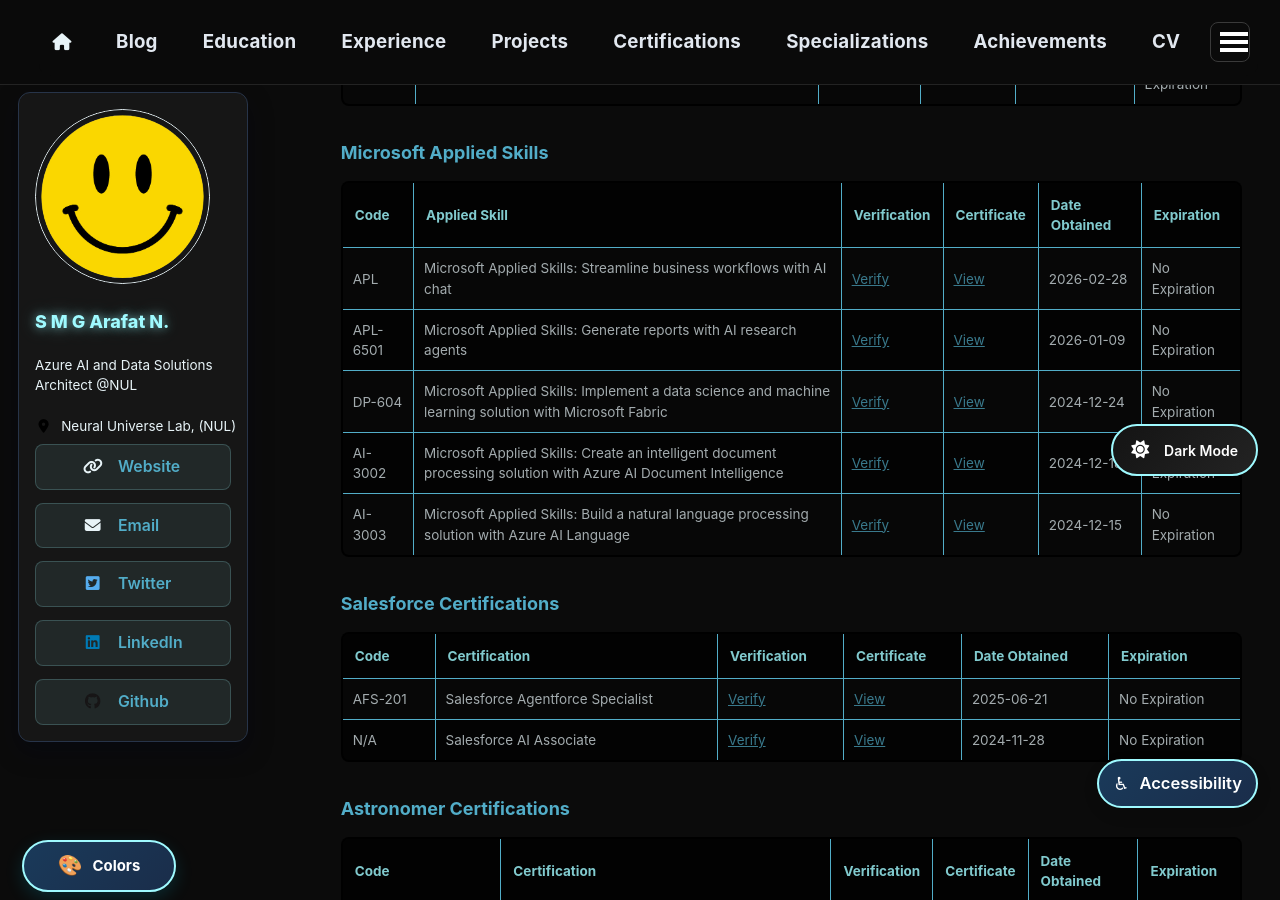
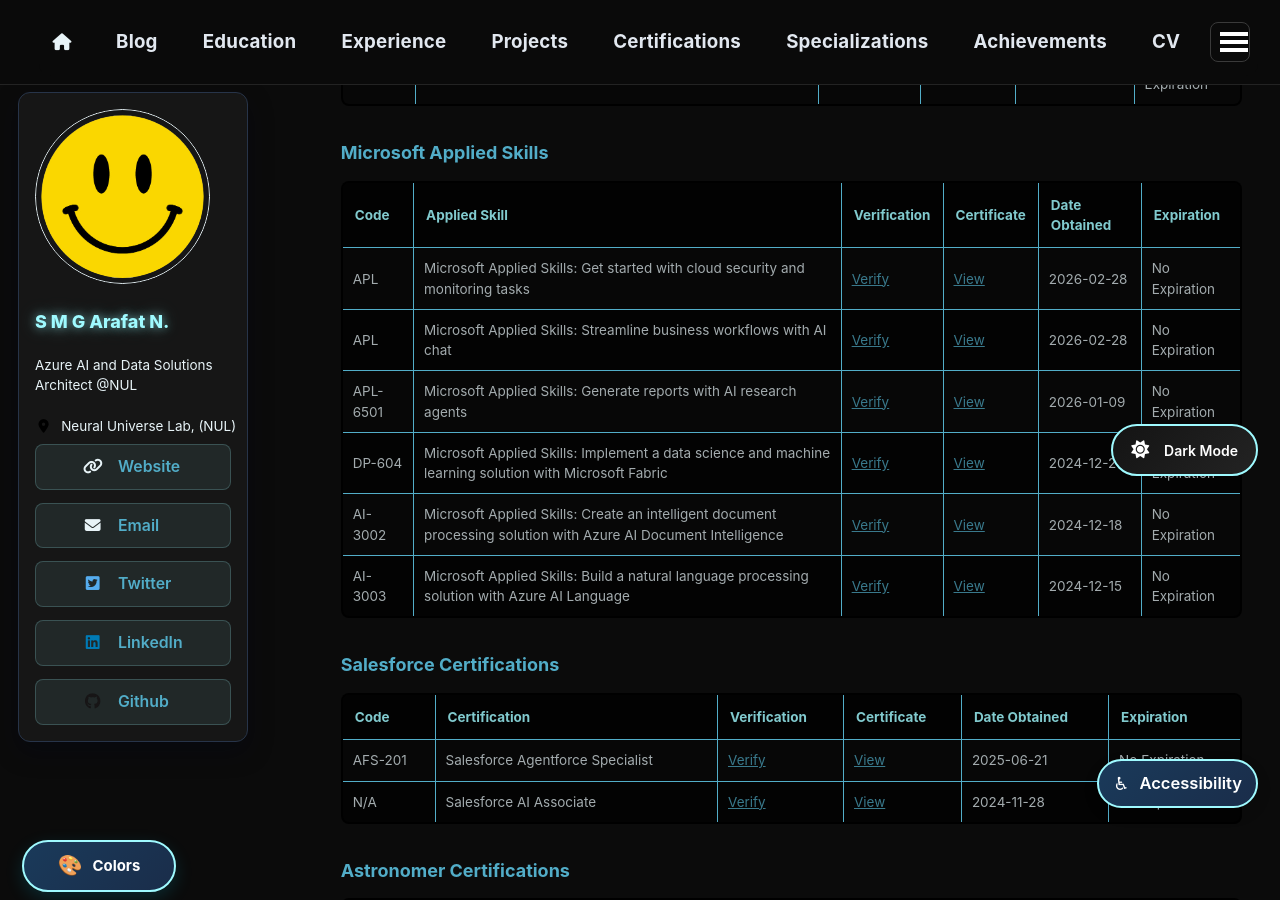
Before and after one commit to neuralnishan/neuralnishan.github.io, a Jekyll site: the page built from _pages/certification.md, in a window 1280 px wide and 900 px high, scrolled down 1511 px. Built offline with Jekyll 4.4.1, drawn with Linux system fonts in a browser that asks for light colours.

Commit message:
AppliedSkippUp

```diff
--- a/_pages/certification.md
+++ b/_pages/certification.md
@@ -44,6 +44,7 @@
 
 | Code | Applied Skill | Verification | Certificate | Date Obtained | Expiration |
 |------|---------------|--------------|-------------|---------------|------------|
+| APL| Microsoft Applied Skills: Get started with cloud security and monitoring tasks | [Verify](https://learn.microsoft.com/en-us/users/smgazzaliarafatnishan-4645/credentials/bdc0a2d92d552614) | [View](/files/microsoft/appliedskills/Microsoft Applied Skills Get started with cloud security and monitoring tasks.png) | 2026-02-28 | No Expiration |
 | APL| Microsoft Applied Skills: Streamline business workflows with AI chat | [Verify](https://learn.microsoft.com/api/credentials/share/en-us/SMGazzaliArafatNishan-4645/8F23F60DCDC3164?sharingId=A489942037851738) | [View](/files/microsoft/appliedskills/Microsoft Applied Skills Streamline business workflows with AI chat.png) | 2026-02-28 | No Expiration |
 | APL-6501 | Microsoft Applied Skills: Generate reports with AI research agents | [Verify](https://learn.microsoft.com/en-us/users/smgazzaliarafatnishan-4645/credentials/a6a869507d924b65) | [View](/files/microsoft/appliedskills/Microsoft Applied Skills Generate reports with AI research agents.png) | 2026-01-09 | No Expiration |
 | DP-604 | Microsoft Applied Skills: Implement a data science and machine learning solution with Microsoft Fabric | [Verify](https://learn.microsoft.com/en-us/users/smgazzaliarafatnishan-4645/credentials/bfe40a3e91369fb1) | [View](/files/microsoft/appliedskills/Microsoft Applied Skills Implement a data science and machine learning solution with Microsoft Fabric.png) | 2024-12-24 | No Expiration |
```
Also changed, not shown: files/microsoft/appliedskills/Microsoft Applied Skills Get started with cloud security and monitoring tasks.png (added).
